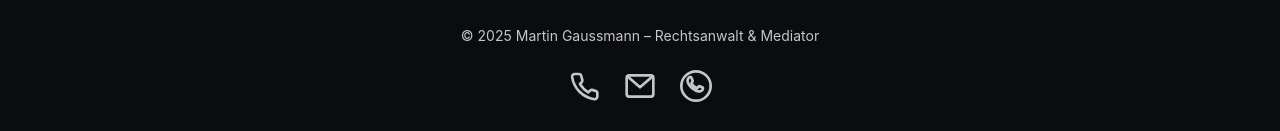
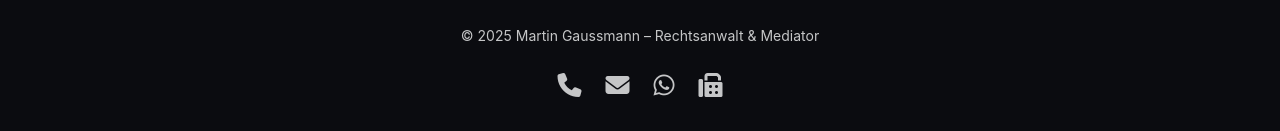
Before and after one commit to livednoiz/ra-gaussmann.de, an Angular app: page / in a window 1280 px wide. Shown: the part 1456-1587 px from the top of the page. Built offline with nearby package versions, Linux system fonts and the light colour scheme.

Commit message:
Edit images, navbar & footer

```diff
--- a/src/app/core/footer/footer.html
+++ b/src/app/core/footer/footer.html
@@ -1,25 +1,22 @@
 <footer class="footer bg-[#0B0C10] text-[#C5C6C7] border-t border-cyan-300/10 py-8 mt-12">
   <div class="container mx-auto flex flex-col items-center gap-4">
 	<p class="text-center text-sm">© {{ currentYear }} Martin Gaussmann – Rechtsanwalt & Mediator</p>
-	<div class="flex gap-6 mt-2">
+		<div class="flex gap-6 mt-2 text-2xl">
 			<!-- Telefon -->
 			<a href="tel:+49123456789" class="hover:text-cyan-400 transition" title="Anrufen">
-	    <svg xmlns="http://www.w3.org/2000/svg" class="w-8 h-8" fill="none" viewBox="0 0 24 24" stroke="currentColor" stroke-width="2">
-	      <path stroke-linecap="round" stroke-linejoin="round" d="M22 16.92v3a2 2 0 0 1-2.18 2A19.72 19.72 0 0 1 3.08 5.18 2 2 0 0 1 5 3h3a2 2 0 0 1 2 1.72c.13.81.36 1.6.7 2.34a2 2 0 0 1-.45 2.11l-1.27 1.27a16 16 0 0 0 6.29 6.29l1.27-1.27a2 2 0 0 1 2.11-.45c.74.34 1.53.57 2.34.7A2 2 0 0 1 22 16.92z" />
-	    </svg>
+				<i class="fas fa-phone"></i>
 			</a>
 			<!-- E-Mail -->
 			<a href="mailto:info@ra-gaussmann.de" class="hover:text-cyan-400 transition" title="E-Mail schreiben">
-	    <svg xmlns="http://www.w3.org/2000/svg" class="w-8 h-8" fill="none" viewBox="0 0 24 24" stroke="currentColor" stroke-width="2">
-		  <path stroke-linecap="round" stroke-linejoin="round" d="M4 4h16c1.1 0 2 .9 2 2v12a2 2 0 0 1-2 2H4a2 2 0 0 1-2-2V6c0-1.1.9-2 2-2zm0 2v.01L12 13l8-6.99V6M4 20h16" />
-		</svg>
+				<i class="fas fa-envelope"></i>
 			</a>
 			<!-- WhatsApp -->
 			<a href="https://wa.me/49123456789" target="_blank" rel="noopener" class="hover:text-cyan-400 transition" title="WhatsApp Chat">
-	    <svg xmlns="http://www.w3.org/2000/svg" class="w-8 h-8" fill="none" viewBox="0 0 24 24" stroke="currentColor" stroke-width="2">
-		  <path stroke-linecap="round" stroke-linejoin="round" d="M16.72 13.06c-.29-.14-1.7-.84-1.96-.94-.26-.1-.45-.14-.64.14-.19.28-.74.94-.91 1.13-.17.19-.34.21-.63.07-.29-.14-1.22-.45-2.33-1.44-.86-.77-1.44-1.72-1.61-2.01-.17-.29-.02-.45.13-.59.13-.13.29-.34.43-.51.14-.17.19-.29.29-.48.1-.19.05-.36-.02-.5-.07-.14-.64-1.54-.88-2.11-.23-.56-.47-.48-.64-.49-.17-.01-.36-.01-.56-.01-.19 0-.5.07-.76.36-.26.29-1 1-1 2.43 0 1.43 1.02 2.81 1.16 3 .14.19 2.01 3.07 4.88 4.19.68.29 1.21.46 1.62.59.68.22 1.3.19 1.79.12.55-.08 1.7-.7 1.94-1.37.24-.67.24-1.25.17-1.37-.07-.12-.26-.19-.55-.33z" />
-		  <circle cx="12" cy="12" r="11" stroke="currentColor" stroke-width="2" fill="none" />
-		</svg>
+				<i class="fab fa-whatsapp"></i>
+			</a>
+			<!-- FAX -->
+			<a href="fax:+49123456789" class="hover:text-cyan-400 transition" title="Fax senden">
+				<i class="fas fa-fax"></i>
 			</a>
 		</div>
   </div>
--- a/src/index.html
+++ b/src/index.html
@@ -6,6 +6,7 @@
   <base href="/">
   <meta name="viewport" content="width=device-width, initial-scale=1">
   <link rel="icon" type="image/x-icon" href="favicon.ico">
+  <link rel="stylesheet" href="https://cdnjs.cloudflare.com/ajax/libs/font-awesome/6.5.0/css/all.min.css">
 </head>
 <body>
   <app-root></app-root>
```
Lines whose indentation alone changed are shown as unchanged.
